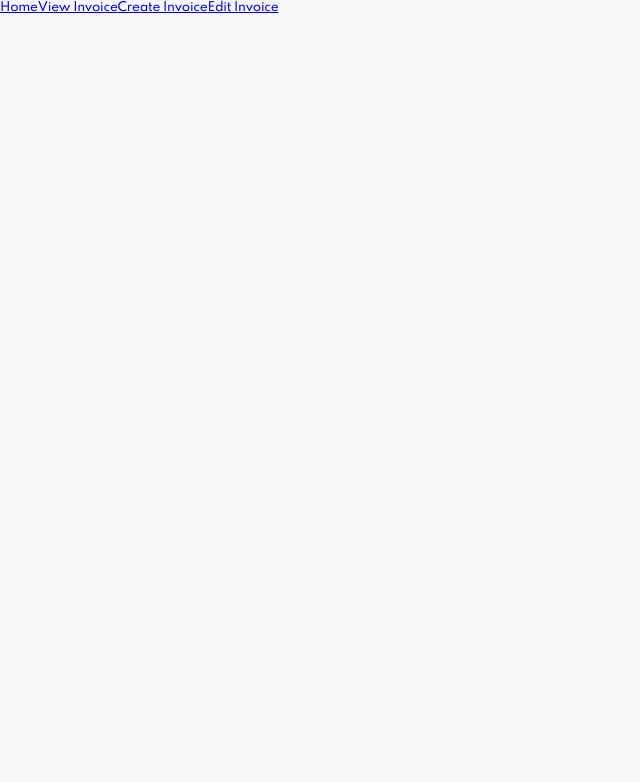
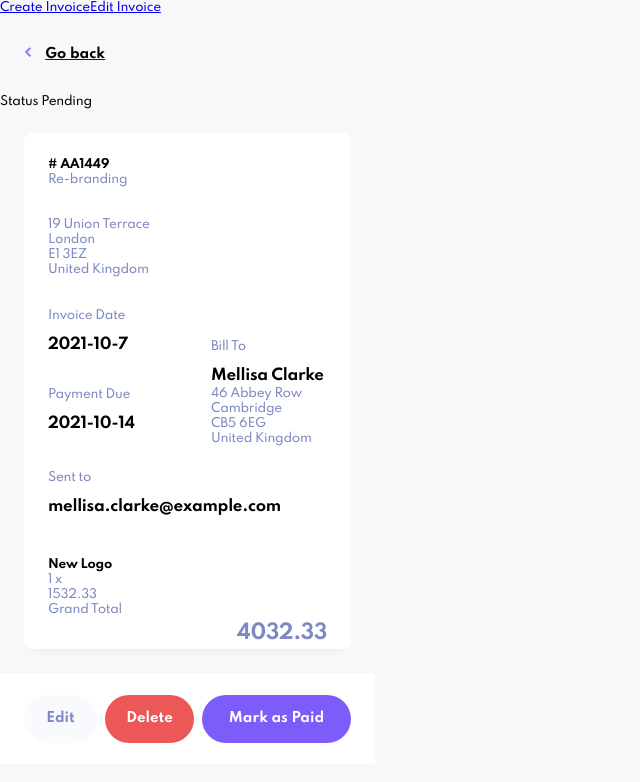
Before and after one commit to MareikeW/invoice-app, a React (Create React App) app: page /view-invoice/AA1449 in a window 1280 px wide. Shown: the top 782 px of the page, without its empty margins (0-640 px from the left). Built offline with nearby package versions, Linux system fonts and the light colour scheme.

Commit message:
Links zu Rechnungsdetailansicht
Rechnungsdetails werden mittels useParam korrekt für passende Id angezeigt.

```diff
--- a/src/App.js
+++ b/src/App.js
@@ -11,8 +11,6 @@ function App() {
   return (
     <div className="App">
       <Router>
-        <Link to="/">Home</Link>
-        <Link to="/view-invoice">View Invoice</Link>
         <Link to="/create-invoice">Create Invoice</Link>
         <Link to="/edit-invoice">Edit Invoice</Link>
 
@@ -22,6 +20,10 @@ function App() {
           </Route>
 
           <Route exact path="/view-invoice">
+            <ViewInvoice />
+          </Route>
+
+          <Route path="/view-invoice/:invoiceId">
             <ViewInvoice />
           </Route>
 {/*
--- a/src/components/invoice-full-view/InvoiceFullView.js
+++ b/src/components/invoice-full-view/InvoiceFullView.js
@@ -3,55 +3,61 @@ import {InvoiceViewContainer, IdNameAdressContainer,
     InvoiceInformationContainer, InvoiceData,
     PaymentDue, BillTo, SentTo, InvoiceTotalContainer,
     TotalPrice} from "./invoice-full-view-styles";
+import {useParams} from "react-router-dom";
+import invoicesData from "../data/data.json";
 
 function InvoiceFullView() {
+    const {invoiceId} = useParams();
+
+    const thisInvoice = invoicesData.find(invoice => invoice.id === invoiceId);
+
     return (
         <InvoiceViewContainer>
             <IdNameAdressContainer>
-                <h4># Id</h4>
-                <p>Project name</p>
+                <h4># {thisInvoice.id}</h4>
+                <p>{thisInvoice.description}</p>
                 <br />
                 <br />
-                <p>Street</p>
-                <p>City</p>
-                <p>Postcode</p>
-                <p>Country</p>
+                <p>{thisInvoice.senderAddress.street}</p>
+                <p>{thisInvoice.senderAddress.city}</p>
+                <p>{thisInvoice.senderAddress.postCode}</p>
+                <p>{thisInvoice.senderAddress.country}</p>
             </IdNameAdressContainer>
 
             <InvoiceInformationContainer>
                 <p>Invoice Date</p>
-                <InvoiceData>Date</InvoiceData>
+                <InvoiceData>{thisInvoice.createdAt}</InvoiceData>
 
                 <PaymentDue>
                     <p>Payment Due</p>
-                    <InvoiceData>Date</InvoiceData>
+                    <InvoiceData>{thisInvoice.paymentDue}</InvoiceData>
                 </PaymentDue>
 
                 <BillTo>
                     <p>Bill To</p>
-                    <InvoiceData>Name</InvoiceData>
-                    <p>Street</p>
-                    <p>City</p>
-                    <p>Postcode</p>
-                    <p>Country</p>
+                    <InvoiceData>{thisInvoice.clientName}</InvoiceData>
+                    <p>{thisInvoice.clientAddress.street}</p>
+                    <p>{thisInvoice.clientAddress.city}</p>
+                    <p>{thisInvoice.clientAddress.postCode}</p>
+                    <p>{thisInvoice.clientAddress.country}</p>
                 </BillTo>
 
                 <SentTo>
                     <p>Sent to</p>
-                    <InvoiceData>Email</InvoiceData>
+                    <InvoiceData>{thisInvoice.clientEmail}</InvoiceData>
                 </SentTo>
             </InvoiceInformationContainer>
 
             <InvoiceTotalContainer>
                 <div>
-                    <h4>Project Type</h4>
-                    <p>Amount x Price</p>
-                    <p>total</p>
+                    <h4>{thisInvoice.items[0].name}</h4>
+                    <p>{thisInvoice.items[0].quantity} x {thisInvoice.itemPrice}</p>
+                    <p>{thisInvoice.items[0].total}</p>
                 </div>
 
                 <div>
                     <p>Grand Total</p>
-                    <TotalPrice>Total Price...</TotalPrice>
+                    <TotalPrice>{thisInvoice.total}</TotalPrice>
                 </div>
             </InvoiceTotalContainer>
         </InvoiceViewContainer>
--- a/src/pages/home.js
+++ b/src/pages/home.js
@@ -2,10 +2,12 @@ import React from "react";
 import Menu from "../components/menu/Menu";
 import InvoiceCard from "../components/invoice-card/InvoiceCard";
 import invoicesData from "../data/data.json";
+import {Link} from "react-router-dom";
 
 function Home() {
     const invoiceCardComponents = invoicesData.map(invoice => {
         return (
+            <Link to={`/view-invoice/${invoice.id}`}>
                 <InvoiceCard
                 key={invoice.id}
                 id={invoice.id}
@@ -14,12 +16,14 @@ function Home() {
                 total={invoice.total}
                 status={invoice.status}
                 />
+            </Link>
         )
     })
 
     return (
         <section>
             <Menu amountsOfInvoices={invoiceCardComponents.length}/>
+
             {invoiceCardComponents}
         </section>
     )
--- a/src/pages/viewInvoice.js
+++ b/src/pages/viewInvoice.js
@@ -1,14 +1,100 @@
 import React from "react";
 import GoBackButton from "../components/buttons/GoBackButton";
 import ViewInvoiceButtonCollection from "../components/button-collections/ViewInvoiceButtonCollection";
-import InvoiceFullView from "../components/invoice-full-view/InvoiceFullView";
+import {Link} from "react-router-dom";
+import {useParams} from "react-router-dom";
+import invoicesData from "../data/data.json";
+import {InvoiceViewContainer, IdNameAdressContainer,
+    InvoiceInformationContainer, InvoiceData,
+    PaymentDue, BillTo, SentTo, InvoiceTotalContainer,
+    TotalPrice} from "../components/invoice-full-view/invoice-full-view-styles.js";
 
 function ViewInvoice() {
+    /*const invoiceData = invoicesData.map(invoice => {
+        return (
+            <InvoiceFullView
+            key={invoice.id}
+            id={invoice.id}
+            description={invoice.description}
+            street={invoice.senderAddress.street}
+            city={invoice.senderAddress.city}
+            postCode={invoice.senderAddress.postCode}
+            country={invoice.senderAddress.country}
+            invoiceDate={invoice.createdAt}
+            clientName={invoice.clientName}
+            clientStreet={invoice.clientAddress.street}
+            clientCity={invoice.clientAddress.city}
+            clientPostCode={invoice.clientAddress.postCode}
+            clientCountry={invoice.clientAddress.country}
+            clientEmail={invoice.clientEmail}
+            paymentDue={invoice.paymentDue}
+            itemName={invoice.items[0].name}
+            itemQuantity={invoice.items[0].quantity}
+            itemPrice={invoice.items[0].price}
+            itemTotal={invoice.items[0].total}
+            total={invoice.total}
+            status={invoice.status}
+            />
+        )
+    })*/
+    const {invoiceId} = useParams();
+
+    const thisInvoice = invoicesData.find(invoice => invoice.id === invoiceId);
+
+
     return (
         <div>
-            <GoBackButton />
+            <Link to="/"><GoBackButton /></Link>
             <div>Status <span>Pending</span></div>
-            <InvoiceFullView />
+            <InvoiceViewContainer>
+            <IdNameAdressContainer>
+                <h4># {thisInvoice.id}</h4>
+                <p>{thisInvoice.description}</p>
+                <br />
+                <br />
+                <p>{thisInvoice.senderAddress.street}</p>
+                <p>{thisInvoice.senderAddress.city}</p>
+                <p>{thisInvoice.senderAddress.postCode}</p>
+                <p>{thisInvoice.senderAddress.country}</p>
+            </IdNameAdressContainer>
+
+            <InvoiceInformationContainer>
+                <p>Invoice Date</p>
+                <InvoiceData>{thisInvoice.createdAt}</InvoiceData>
+
+                <PaymentDue>
+                    <p>Payment Due</p>
+                    <InvoiceData>{thisInvoice.paymentDue}</InvoiceData>
+                </PaymentDue>
+
+                <BillTo>
+                    <p>Bill To</p>
+                    <InvoiceData>{thisInvoice.clientName}</InvoiceData>
+                    <p>{thisInvoice.clientAddress.street}</p>
+                    <p>{thisInvoice.clientAddress.city}</p>
+                    <p>{thisInvoice.clientAddress.postCode}</p>
+                    <p>{thisInvoice.clientAddress.country}</p>
+                </BillTo>
+
+                <SentTo>
+                    <p>Sent to</p>
+                    <InvoiceData>{thisInvoice.clientEmail}</InvoiceData>
+                </SentTo>
+            </InvoiceInformationContainer>
+
+            <InvoiceTotalContainer>
+                <div>
+                    <h4>{thisInvoice.items[0].name}</h4>
+                    <p>{thisInvoice.items[0].quantity} x {thisInvoice.itemPrice}</p>
+                    <p>{thisInvoice.items[0].total}</p>
+                </div>
+
+                <div>
+                    <p>Grand Total</p>
+                    <TotalPrice>{thisInvoice.total}</TotalPrice>
+                </div>
+            </InvoiceTotalContainer>
+        </InvoiceViewContainer>
             <ViewInvoiceButtonCollection />
         </div>
     )
```
Lines whose indentation alone changed are shown as unchanged.
